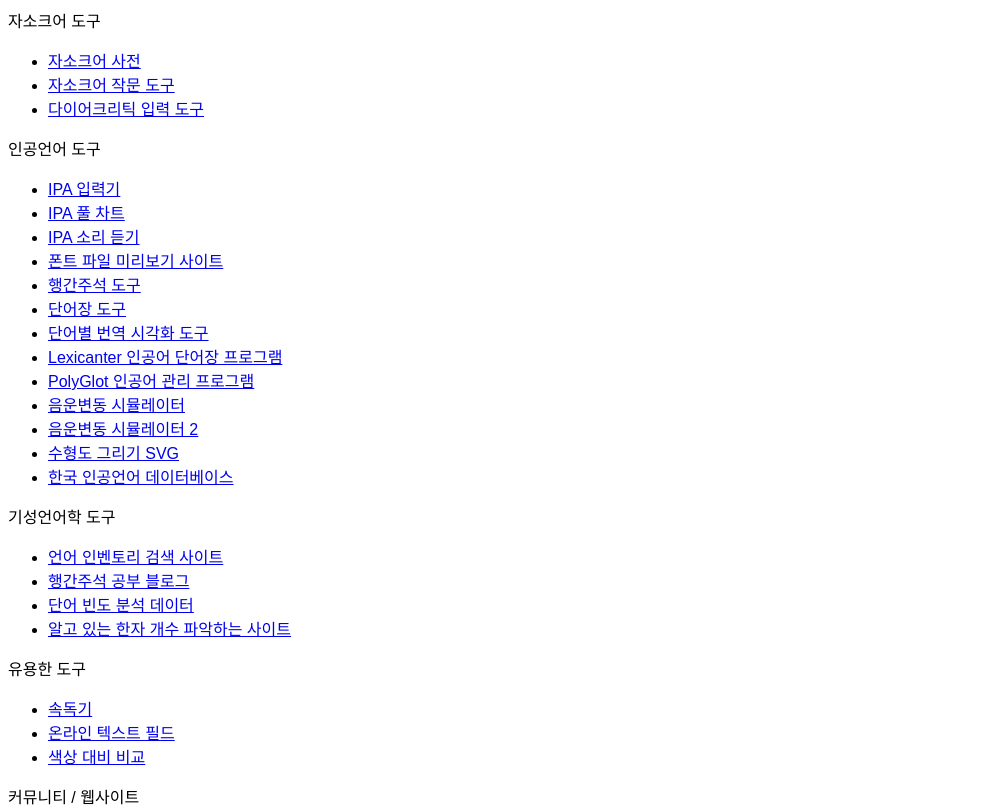
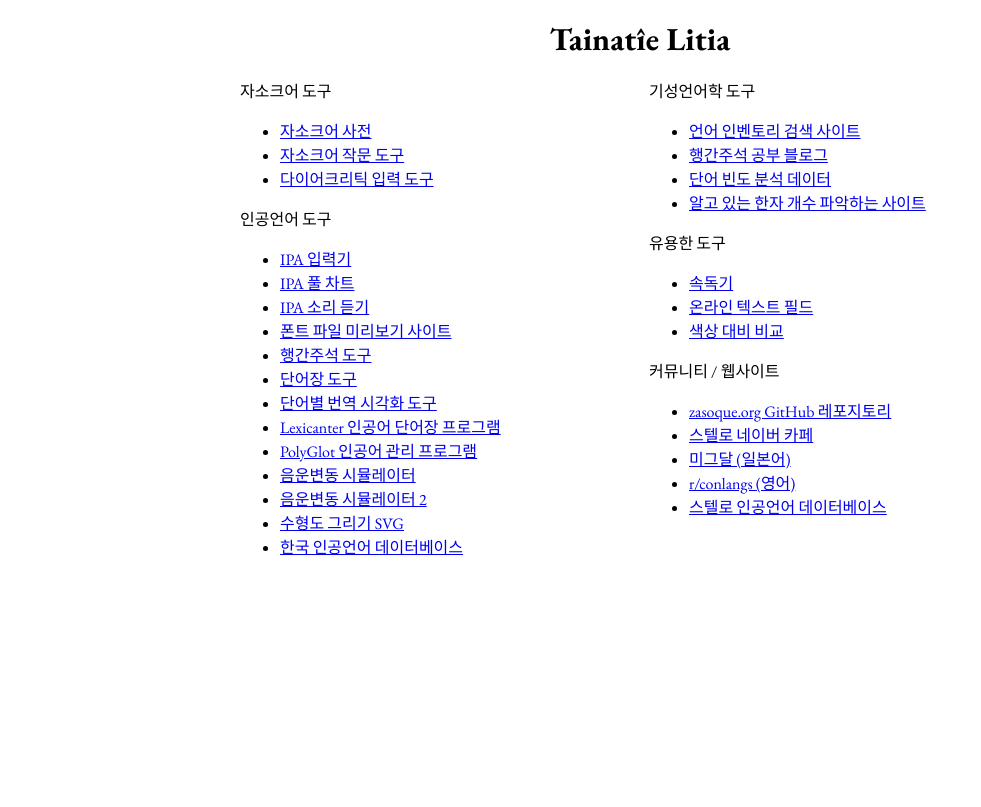
Before and after one commit to zasoque/zasoque.github.io, a SvelteKit app: page / in a window 1280 px wide. Shown: the top 807 px of the page, without its empty margins (0-981 px from the left). Built offline with nearby package versions, Linux system fonts and the light colour scheme; a web font is replaced by a local one.

Commit message:
Update layout and styling in Svelte pages

```diff
--- a/src/routes/+layout.svelte
+++ b/src/routes/+layout.svelte
@@ -6,6 +6,14 @@
 
 <svelte:head>
 	<link rel="icon" href={favicon} />
+	<style>
+		@import url('https://fonts.googleapis.com/css2?family=EB+Garamond:ital,wght@0,400..800;1,400..800&family=Noto+Serif+KR:wght@200..900&display=swap');
+
+		body {
+			margin: 0;
+			font-family: 'EB Garamond', 'Noto Serif KR', serif;
+		}
+	</style>
 </svelte:head>
 
 {@render children()}
--- a/src/routes/+page.svelte
+++ b/src/routes/+page.svelte
@@ -1,3 +1,8 @@
+<div style="max-width: 800px; margin: 0 auto; padding: 18px;">
+	<header style="text-align: center;">
+		<div style="font-size: 32px; font-weight: bold;">Tainatîe Litia</div>
+	</header>
+	<article style="column-count: 2; column-gap: 18px; margin-top: 18px;">
 		<div>자소크어 도구</div>
 		<ul>
 			<li><a href="https://zasoque.org/tion">자소크어 사전</a></li>
@@ -16,7 +21,9 @@
 			<li><a href="https://lexicanter.com">Lexicanter 인공어 단어장 프로그램</a></li>
 			<li><a href="https://draquet.github.io/PolyGlot/">PolyGlot 인공어 관리 프로그램</a></li>
 			<li><a href="https://www.lexurgy.com/">음운변동 시뮬레이터</a></li>
-	<li><a href="https://www.kratylos.org/~raphael/claw/phonomaton.cgi">음운변동 시뮬레이터 2</a></li>
+			<li>
+				<a href="https://www.kratylos.org/~raphael/claw/phonomaton.cgi">음운변동 시뮬레이터 2</a>
+			</li>
 			<li><a href="https://me.shtelo.org/syntree-svg/">수형도 그리기 SVG</a></li>
 			<li>
 				<a
@@ -40,9 +47,18 @@
 		</ul>
 		<div>커뮤니티 / 웹사이트</div>
 		<ul>
-	<li><a href="https://github.com/zasoque/zasoque.github.io">zasoque.org GitHub 레포지토리</a></li>
+			<li>
+				<a href="https://github.com/zasoque/zasoque.github.io">zasoque.org GitHub 레포지토리</a>
+			</li>
 			<li><a href="https://cafe.naver.com/stelo">스텔로 네이버 카페</a></li>
 			<li><a href="https://migdal.jp">미그달 (일본어)</a></li>
 			<li><a href="https://reddit.com/r/conlangs">r/conlangs (영어)</a></li>
-	<li><a href="https://docs.google.com/spreadsheets/d/1FkXrk6B0Vth7xLuQB_SyTnBj9hVVHAjKa21_cJBZB1c/edit">스텔로 인공언어 데이터베이스</a></li>
+			<li>
+				<a
+					href="https://docs.google.com/spreadsheets/d/1FkXrk6B0Vth7xLuQB_SyTnBj9hVVHAjKa21_cJBZB1c/edit"
+					>스텔로 인공언어 데이터베이스</a
+				>
+			</li>
 		</ul>
+	</article>
+</div>
```
Lines whose indentation alone changed are shown as unchanged.
